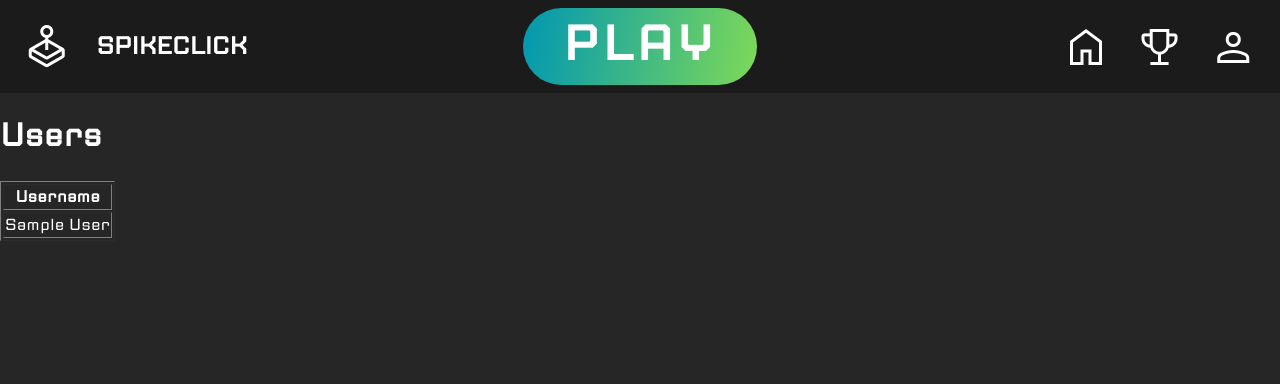
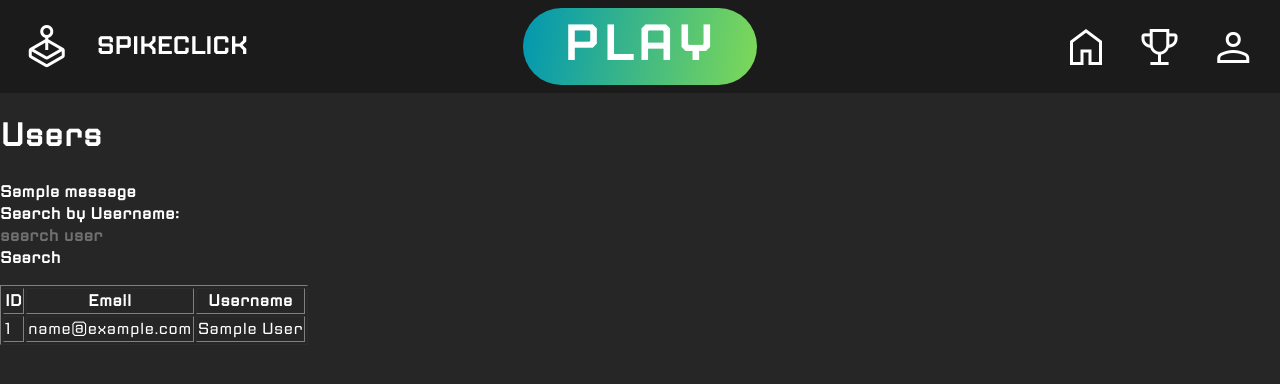
Before and after one commit to misiak125/ReClick, a Flask app: page /users in a window 1280 px wide. Shown: the top 384 px of the page. Run offline with Flask 3, Linux system fonts and the light colour scheme; tables that the repository leaves empty hold one stand-in row (values such as "Sample post"); one stand-in notice (Sample message) is shown; some libraries are stand-ins or nearby versions; some web fonts are replaced.

Commit message:
modified:   website/forms.py 	modified:   website/templates/users.html 	modified:   website/views.py
no dobra mozna wyszukiwac userow

```diff
--- a/website/forms.py
+++ b/website/forms.py
@@ -45,3 +45,7 @@ class RegisterForm(FlaskForm):
             self.password.errors.append("Passwords must match")
             return False
         return True
+
+
+class SearchUserForm(FlaskForm):
+    search=StringField("search user", validators=[Length(min=0, max=25)])
--- a/website/templates/users.html
+++ b/website/templates/users.html
@@ -1,20 +1,32 @@
 {% extends "base.html" %}
-
+{% from "_formhelpers.html" import render_field %}
 {% block content %}
-    <h1>Users</h1>
+<h1>Users</h1>
+    {% with messages = get_flashed_messages() %}
+        {% if messages %}
+        <div class="notification is-danger">
+            {{ messages[0] }}
+        </div>
+        {% endif %}
+    {% endwith %}
+    <form role="form" method="post" action="">
+        <label for="username">Search by Username:</label>
+        {{render_field(form.search)}}
+        <button type="submit">Search</button>
+    </form>
     <table border="1">
         <thead>
             <tr>
-                <!--<th>ID</th>
-                <th>Email</th>-->
+                <th>ID</th>
+                <th>Email</th>
                 <th>Username</th>
             </tr>
         </thead>
         <tbody>
             {% for user in users %}
             <tr>
-                <!--<td>{{ user.id }}</td>
-                <td>{{ user.email }}</td>-->
+                <td>{{ user.id }}</td>
+                <td>{{ user.email }}</td>
                 <td>{{ user.name }}</td>
             </tr>
             {% endfor %}
--- a/website/views.py
+++ b/website/views.py
@@ -1,7 +1,8 @@
-from flask import Blueprint, render_template
+from flask import Blueprint, render_template, request
 from flask_login import login_required, current_user
 from .models import User
 from . import db
+from .forms import SearchUserForm
 
 views=Blueprint('views', __name__)
 
@@ -14,7 +15,15 @@ def index():
 def profile():
     return render_template('profile.html', name=current_user.name)
 
-@views.route('/users')
+@views.route('/users', methods=['GET', 'POST'])
 def users():
-    users = User.query.all()
-    return render_template('users.html', users=users)
+    form = SearchUserForm(request.form)
+    if request.method == 'POST':
+        username = form.search.data
+        if username:
+            users = User.query.filter(User.name.like(f'%{username}%')).all()
+        else:
+            users = User.query.all()
+    else:
+        users = User.query.all()
+    return render_template('users.html', users=users, form=form)
```
Also changed, not shown: website/templates/signup.html (+15 -0 lines).
